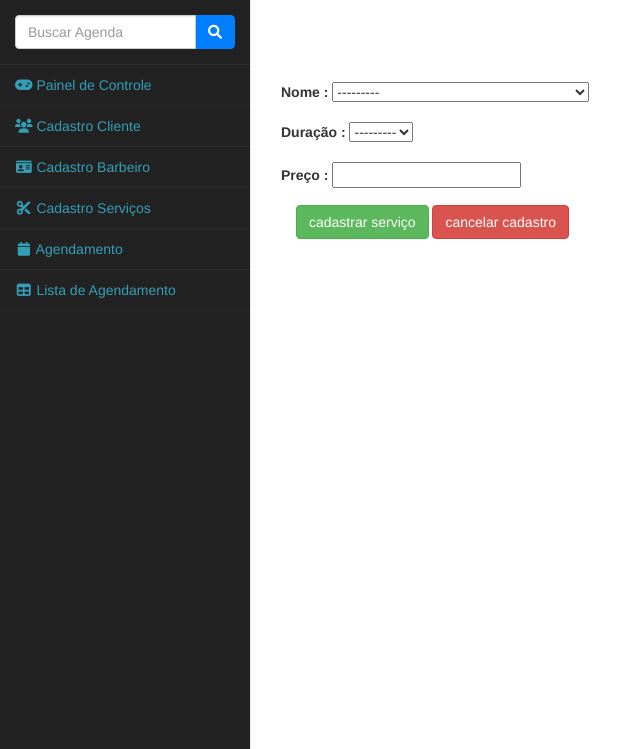
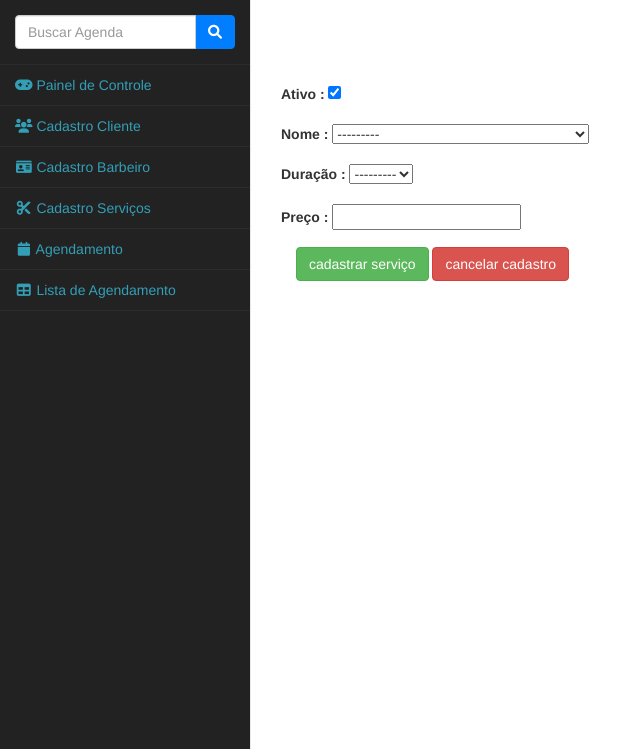
Before and after one commit to DanielBelorini22/barber_system_administracao, a Django app: page /administracao/service/ in a window 1280 px wide. Shown: the part 51-800 px from the top of the page, without its empty margins (0-640 px from the left). Run offline with Django 4.2, Linux system fonts and the light colour scheme; the visitor is signed in with stand-in values (Sample User, id 1); some libraries are stand-ins or nearby versions.

Commit message:
Adicionado campo de Ativo nos cadastros de serviços

```diff
--- a/administracao/templates/administracao/serviceform.html
+++ b/administracao/templates/administracao/serviceform.html
@@ -7,6 +7,13 @@
 <form method="post">
     {% csrf_token %}
     <div class="row">
+        <div class="col-md-8">
+            <div class="form-group ">
+                <label for="{{ form.nome.id_for_label }}">Ativo :</label>
+                {{ form.ativo }}
+            </div>
+        </div>
+
         <div class="col-md-8">
             <div class="form-group ">
                 <label for="{{ form.nome.id_for_label }}">Nome :</label>
--- a/profissional/models.py
+++ b/profissional/models.py
@@ -45,6 +45,7 @@ class Service(models.Model):
     preco = models.FloatField('Preço', null=False, blank=False, validators=[MinValueValidator(0.0)])
     criado_em = models.DateTimeField(auto_now_add=True)
     atualizado_em = models.DateTimeField(auto_now=True)
+    ativo = models.BooleanField('Ativo', default=True)
 
     class Meta:
         verbose_name = 'Serviço'
```
Also changed, not shown: profissional/migrations/0007_service_ativo.py (added).
